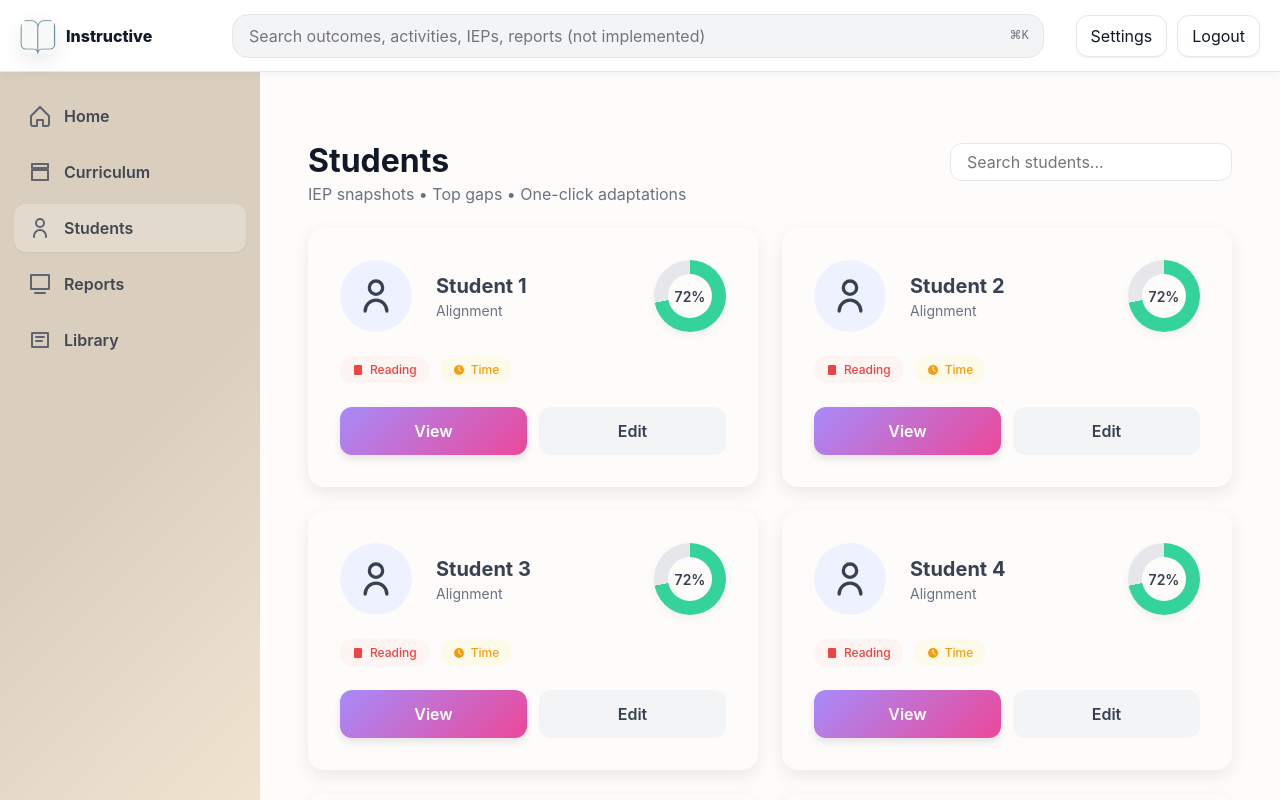
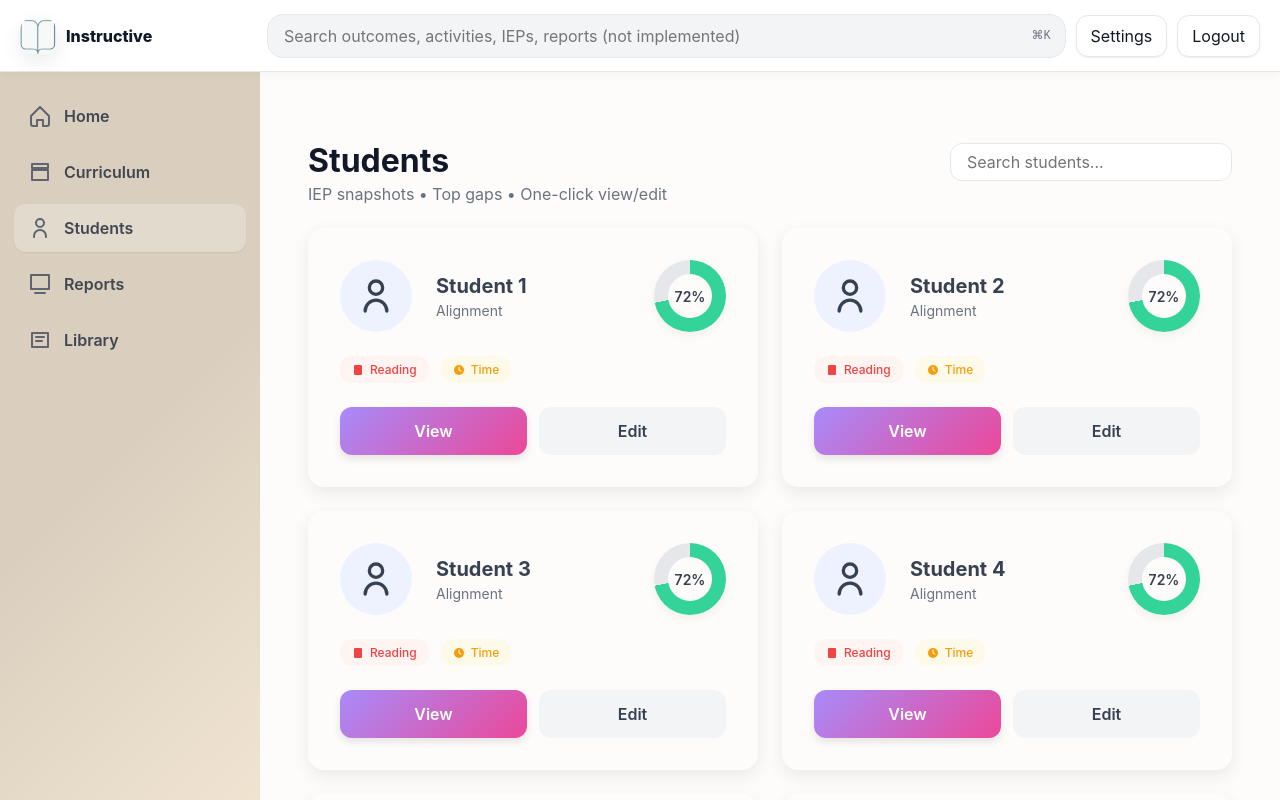
Before and after one commit to logie87/objectObject, a React (Vite) app in the folder frontend/: page /app/students in a window 1280 px wide. Built offline with nearby package versions, Linux system fonts and the light colour scheme.

Commit message:
search bar aligned

```diff
--- a/frontend/src/components/layout/Topbar.tsx
+++ b/frontend/src/components/layout/Topbar.tsx
@@ -2,25 +2,49 @@ import { useNavigate } from "react-router-dom";
 
 export default function Topbar(){
   const navigate = useNavigate();
+
   return (
-    <header className="topbar">
-      <div className="logo" style={{minWidth:180}}>
+    // align with the sidebar by reserving a left column equal to the sidebar width (260px)
+    <header
+      className="topbar"
+      style={{
+        display: "grid",
+        gridTemplateColumns: "235px 1fr",
+        alignItems: "center",
+        gap: 12,
+      }}
+    >
+      {/* left column: sits directly above the sidebar */}
+      <div className="logo" style={{ minWidth: 180 }}>
         <img
-          src="/icon.png"            // served from public/
-          alt="Instructive logo"
+          src="/icon.png" // served from public/
+          alt="instructive logo"
           className="logo-img"
         />
         <div>Instructive</div>
       </div>
 
-      <div className="search">
-        <input placeholder="Search outcomes, activities, IEPs, reports (not implemented)" />
-        <kbd style={{fontSize:12,color:"#6b7280"}}>⌘K</kbd>
-      </div>
+      {/* right column: content area-aligned */}
+      <div style={{ display: "flex", alignItems: "center", gap: 10 }}>
+        <div
+          className="search"
+          // override the global margins so it aligns with the content area
+          style={{ margin: 0, flex: 1 }}
+        >
+          <input placeholder="Search outcomes, activities, IEPs, reports (not implemented)" />
+          <kbd style={{ fontSize: 12, color: "#6b7280" }}>⌘K</kbd>
+        </div>
 
-      <div style={{display:"flex", gap:10, marginLeft:"auto"}}>
-        <button className="btn flat" aria-label="Settings">Settings</button>
-        <button className="btn flat" onClick={()=>navigate("/", {replace:true})} aria-label="Logout">Logout</button>
+        <div style={{ display: "flex", gap: 10, marginLeft: "auto" }}>
+          <button className="btn flat" aria-label="Settings">Settings</button>
+          <button
+            className="btn flat"
+            onClick={() => navigate("/", { replace: true })}
+            aria-label="Logout"
+          >
+            Logout
+          </button>
+        </div>
       </div>
     </header>
   );
--- a/frontend/src/pages/StudentsPage.tsx
+++ b/frontend/src/pages/StudentsPage.tsx
@@ -234,7 +234,7 @@ export default function StudentsPage() {
         <div>
           <h1 style={{ fontSize: 32, marginBottom: 4 }}>Students</h1>
           <div style={{ color: COLORS.mutedText }}>
-            IEP snapshots • Top gaps • One-click adaptations
+            IEP snapshots • Top gaps • One-click view/edit
           </div>
         </div>
 
```
